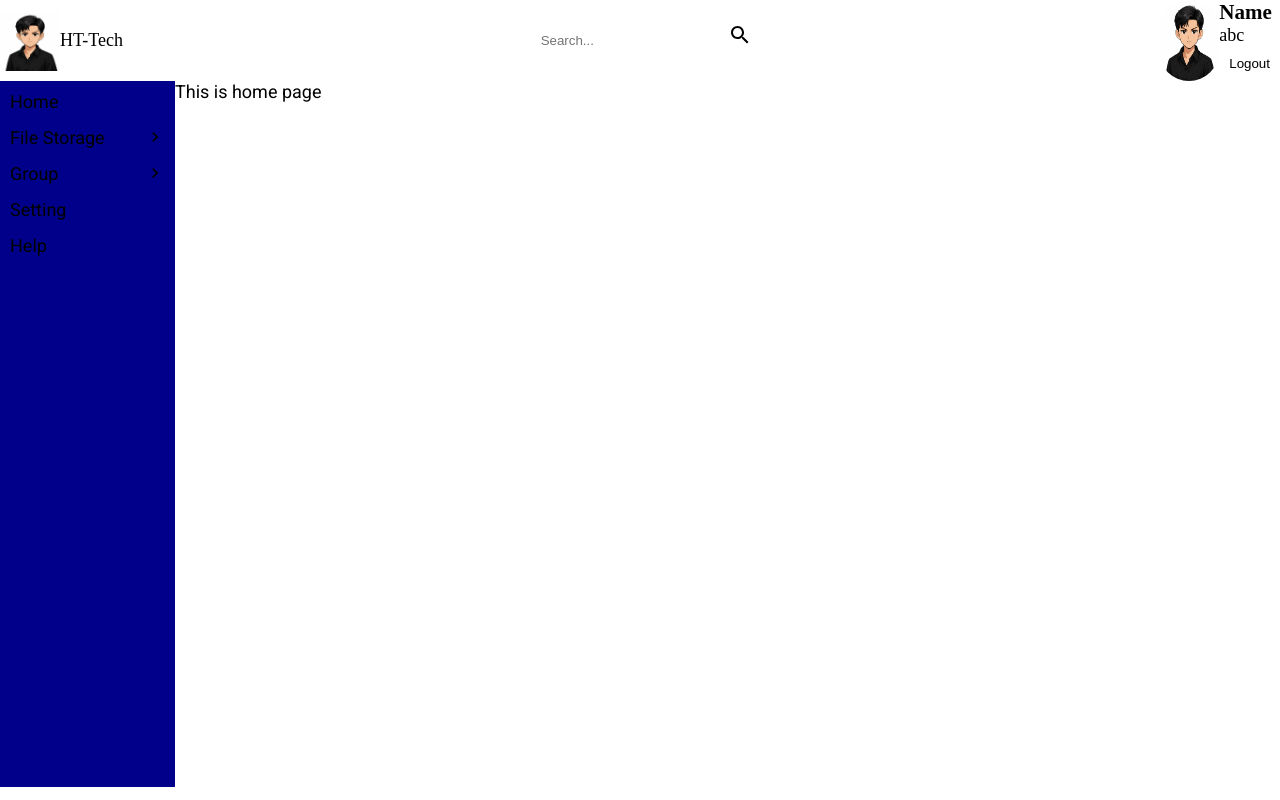
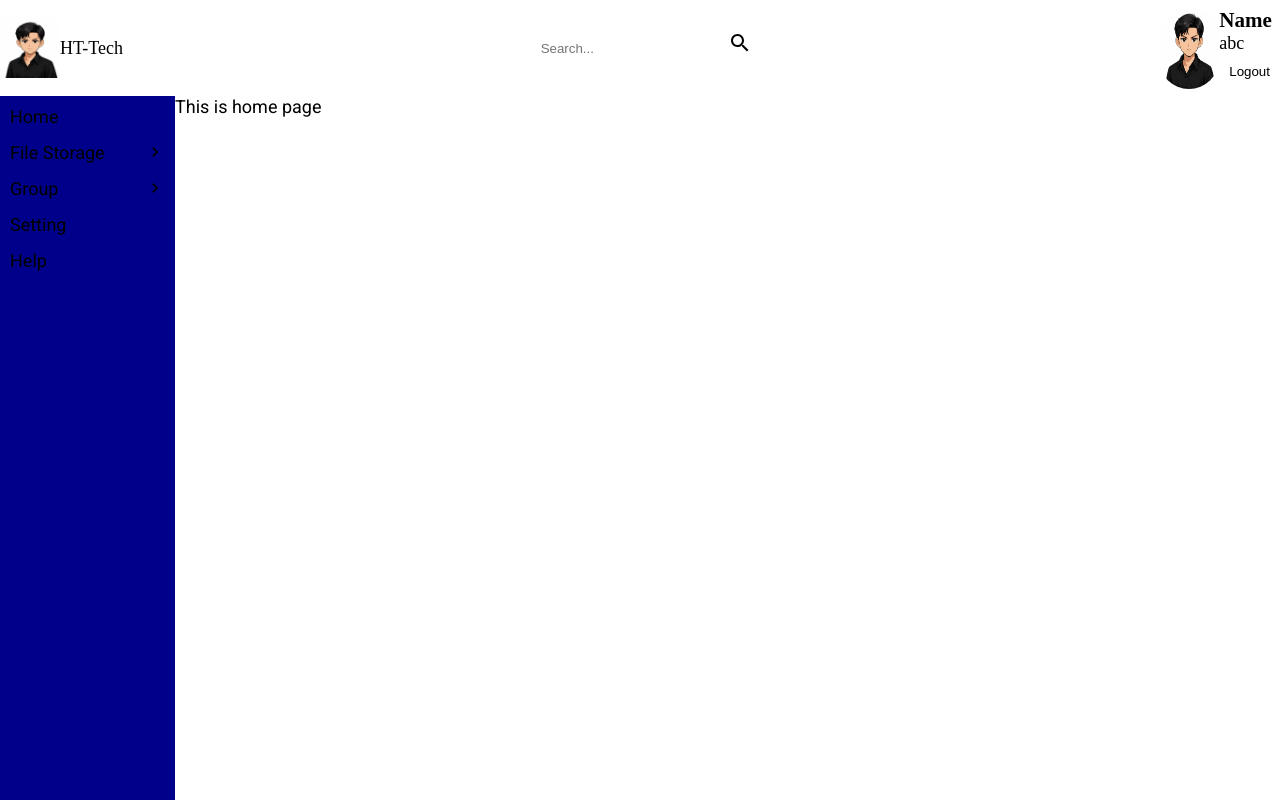
Before and after one commit to TuansHuynh/kl2st, a React (Vite) app: page / in a window 1280 px wide. Built offline with nearby package versions, Linux system fonts and the light colour scheme; a web font is replaced by a local one.

Commit message:
update height size menu

```diff
--- a/src/layouts/Header.tsx
+++ b/src/layouts/Header.tsx
@@ -6,7 +6,7 @@
     const [search, setSearch] = useState("");
 
     return (
-        <div style={{display: "flex", alignItems: "center", justifyContent: "space-between"}}>
+        <div style={{display: "flex", alignItems: "center", justifyContent: "space-between", height: "12dvh"}}>
             <Logo />
 
             <div style={{ display: "flex", justifyContent: "center"}}>
--- a/src/styles/components/Menu.scss
+++ b/src/styles/components/Menu.scss
@@ -11,7 +11,7 @@
         background-color: darkblue;
         gap: 5px;
         width: 175px;
-        height: 88.3dvh;
+        height: 88dvh;
         overflow: scroll;
         overflow-x: hidden;
         overflow-y: none;
```
